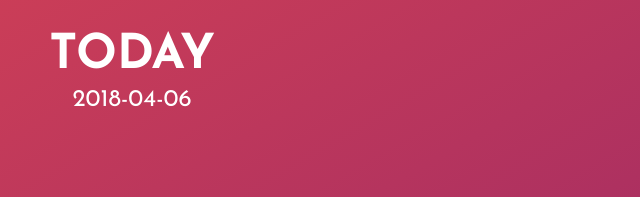
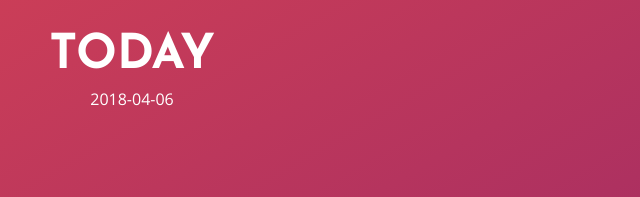
Before and after one commit to alexdeloy/3goals, a plain HTML site: page index.html in a window 1280 px wide. Shown: the top 197 px of the page, 508-1148 px from the left. Drawn offline with Linux system fonts and the light colour scheme.

Commit message:
updated css and removed unused fonts

```diff
--- a/333.css
+++ b/333.css
@@ -1,10 +1,3 @@
-@font-face {
-    font-family: "Josefin Sans";
-    font-style: normal;
-    font-weight: 400;
-    src: local("Josefin Sans Regular"), local("JosefinSans-Regular"), url("fonts/josefin-sans-v12-latin-regular.woff2") format("woff2"), url("fonts/josefin-sans-v12-latin-regular.woff") format("woff");
-}
-
 @font-face {
     font-family: "Josefin Sans";
     font-style: normal;
@@ -19,20 +12,6 @@
     src: local("Open Sans Regular"), local("OpenSans-Regular"), url("fonts/open-sans-v15-latin-regular.woff2") format("woff2"), url("fonts/open-sans-v15-latin-regular.woff") format("woff");
 }
 
-@font-face {
-    font-family: "Open Sans";
-    font-style: normal;
-    font-weight: 600;
-    src: local("Open Sans SemiBold"), local("OpenSans-SemiBold"), url("fonts/open-sans-v15-latin-600.woff2") format("woff2"), url("fonts/open-sans-v15-latin-600.woff") format("woff");
-}
-
-@font-face {
-    font-family: "Open Sans";
-    font-style: normal;
-    font-weight: 700;
-    src: local("Open Sans Bold"), local("OpenSans-Bold"), url("fonts/open-sans-v15-latin-700.woff2") format("woff2"), url("fonts/open-sans-v15-latin-700.woff") format("woff");
-}
-
 * {
     box-sizing: border-box;
 }
@@ -44,20 +23,21 @@ html {
 }
 
 body {
+    font-family: sans-serif;
     margin: 0;
+    overflow: hidden;
     padding: 0;
-    font-family: sans-serif;
-    overflow: hidden;
 }
 
 section {
-    width: 100vw;
     height: 100vh;
+    opacity: 0;
+    overflow: hidden;
+    pointer-events: none;
     position: absolute;
     top: 0;
-    opacity: 0;
-    pointer-events: none;
     transition: opacity 0.1s ease-in-out;
+    width: 100vw;
 }
 
 section.visible {
@@ -78,14 +58,15 @@ section.visible {
 }
 
 .header {
+    -moz-user-select: none;
+    -ms-user-select: none;
+    -webkit-user-select: none;
     font-family: "Josefin Sans", sans-serif;
     height: 25vh;
+    overflow: hidden;
     padding: 1rem 0;
     text-align: center;
     text-transform: uppercase;
-    -webkit-user-select: none;
-    -moz-user-select: none;
-    -ms-user-select: none;
     user-select: none;
 }
 
@@ -98,7 +79,8 @@ h1 {
 
 h2 {
     color: #fff;
-    font-size: 1.5rem;
+    font-family: "Open Sans", sans-serif;
+    font-size: 1rem;
     font-weight: 400;
     margin: 0.5rem 0;
     padding: 0;
@@ -109,8 +91,8 @@ h2 {
     color: #fff;
     font-family: "Open Sans", sans-serif;
     font-size: 1.25rem;
+    height: 25vh;
     line-height: 1.5;
-    height: 25vh;
     margin: 0;
     opacity: 1;
     padding: 0;
```
Also changed, not shown: fonts/josefin-sans-v12-latin-regular.woff (deleted), fonts/josefin-sans-v12-latin-regular.woff2 (deleted), fonts/open-sans-v15-latin-700.woff (deleted), fonts/open-sans-v15-latin-700.woff2 (deleted).
